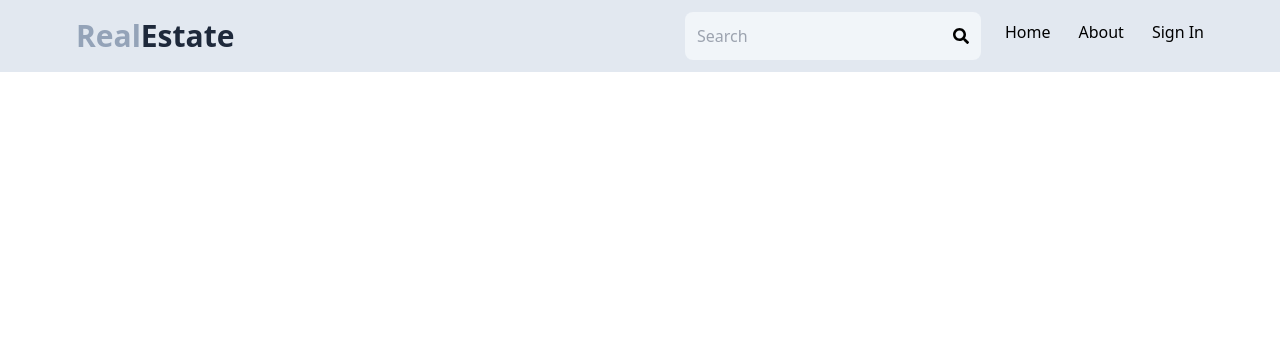
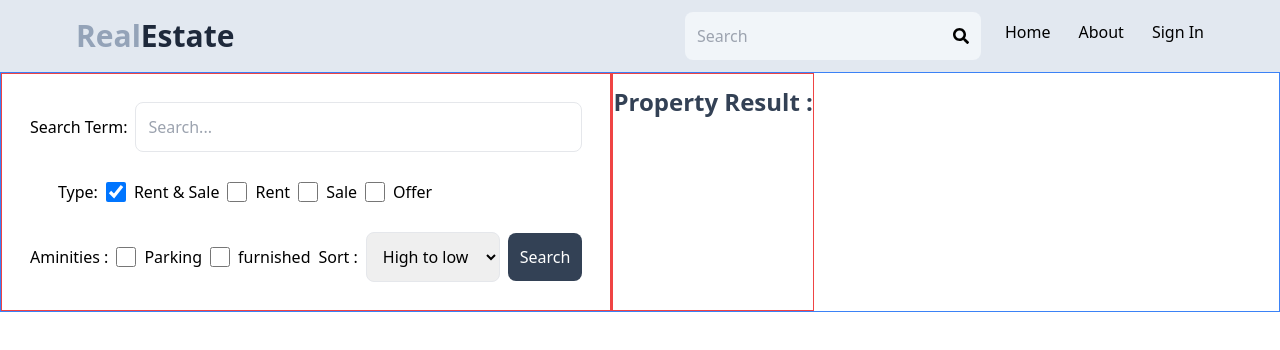
Before and after one commit to surajpa123/realStateWeb, a React (Vite) app in the folder frontEnd/: page /search in a window 1280 px wide. Shown: the top 350 px of the page. Built offline with nearby package versions, Linux system fonts and the light colour scheme; no server answers.

Commit message:
added searching fun in fronend side

```diff
--- a/frontEnd/src/App.jsx
+++ b/frontEnd/src/App.jsx
@@ -10,6 +10,7 @@ import { SignIn } from "./pages/SignIn";
 import { PrivateRoute } from "./components/PrivateRoute";
 import  CreateListing  from "./pages/CreateListing";
 import { Listing } from "./pages/Listing";
+import { Search } from "./pages/Search";
 function App() {
   const [count, setCount] = useState(0);
 
@@ -28,6 +29,7 @@ function App() {
           <Route path="/create-listing" element={<CreateListing/>} />
           </Route>
           <Route path="/signin"  element= {<SignIn/>}/>
+          <Route path="/search" element = {<Search/>}></Route>
         </Routes>
       </BrowserRouter>
     </>
--- a/frontEnd/src/components/Header.jsx
+++ b/frontEnd/src/components/Header.jsx
@@ -22,7 +22,7 @@ urlParams.set('searchTerm', searchTerm);
 const searchQuery = urlParams.toString();
 navigate(`/search?${searchQuery}`)
 
-console.log(searchTerm)
+// console.log(searchTerm)
   }
 
   useEffect(()=>{
--- a/frontEnd/src/pages/Listing.jsx
+++ b/frontEnd/src/pages/Listing.jsx
@@ -44,7 +44,6 @@ export const Listing = () => {
           {
             method: "GET",
             headers: {
-              Authorization: "Bearer" + token,
               "Content-Type": "application/json",
             },
           }
@@ -67,6 +66,7 @@ export const Listing = () => {
     };
 
     getListings();
+
   }, [params]);
 
   console.log(listings);
--- /dev/null
+++ b/frontEnd/src/pages/Search.jsx
@@ -0,0 +1,221 @@
+import React, { useState, useEffect } from 'react'
+import { useNavigate } from 'react-router-dom'
+
+export const Search = () => {
+
+const [listing,setListings] = useState([]);
+const [loading, setLoading] = useState(false);
+
+const navigate = useNavigate();
+const [formData, setFormData]= useState({
+        searchTerm :'',
+        type:'all',
+        parking:false,
+        furnished:false,
+        offer:false,
+        sort:"created_at",
+        order:"desc"
+    })
+
+    const handelChange = (e)=>{
+
+    if(e.target.id == "searchTerm"){
+        setFormData({...formData,searchTerm:e.target.value})
+    }
+
+if(e.target.id == "rent" || e.target.id == "sale" || e.target.id == "all" ){
+setFormData({...formData,type:e.target.id})
+}
+if(e.target.id == "offer"){
+    setFormData({...formData,offer: formData.offer == true ? formData.offer = false : formData.offer = true })
+}
+if(e.target.id == "parking"){
+    setFormData({...formData,parking: formData.parking == true ? formData.parking = false : formData.parking = true })
+}
+if(e.target.id == "furnished"){
+    setFormData({...formData,furnished: formData.furnished == true ? formData.furnished = false : formData.furnished = true })
+}
+
+if(e.target.id == "sort_order"){
+           let sort = e.target.value.split("_")[0] || 'created_at'
+
+           let order = e.target.value.split("_")[1] || 'desc'
+
+           setFormData({...formData,sort,order})
+
+    }
+
+}
+
+const handelSubmit = (e)=>{
+
+    e.preventDefault();
+    const urlParams = new URLSearchParams();
+    urlParams.set("searchTerm", formData.searchTerm);
+    urlParams.set("type", formData.type);
+    urlParams.set("parking", formData.parking);
+    urlParams.set("furnished", formData.furnished);
+    urlParams.set("offer", formData.offer);
+
+    urlParams.set("order", formData.order);
+
+    const searchQuery = urlParams.toString();
+    navigate(`/search?${searchQuery}`)
+
+};
+
+
+useEffect(()=>{
+
+  const urlParams = new URLSearchParams(location.search);
+
+  const searchTermFromURL =   urlParams.get('searchTerm');
+  const type =   urlParams.get('type');
+  const parking =   urlParams.get('parking');
+  const furnished =   urlParams.get('furnished');
+  const offer =   urlParams.get('offer');
+  const order =   urlParams.get('order');
+  const sort =   urlParams.get('sort');
+
+
+  if(searchTermFromURL||type||parking||furnished||offer||order){
+    setFormData({
+        searchTerm:searchTermFromURL || "",
+        type:type || "all",
+        parking:parking === "true" ? true : false,
+        furnished:furnished === "true" ? true : false,
+        offer : offer === "true" ? true : false,
+        sort: sort || 'created_at',
+        order : order || 'desc',
+    })
+  }
+
+  const searchQuery = urlParams.toString();
+
+
+  const getListings = async ()=>{
+console.log(loading)
+    setLoading(true);
+    console.log(searchQuery)
+    try {
+      const res = await fetch(
+        `http://localhost:3000/api/listing/get?${searchQuery}`,
+        {
+          method: "GET",
+
+            // Authorization: "Bearer" + token,
+            "Content-Type": "application/json",
+
+        }
+      );
+
+      const data = await res.json();
+      console.log(data,'hey sea')
+
+    //   if (data.sucess == true) {
+    //     setShowListingsErrors(false);
+    //     setListings(data.listings);
+    //     setLoading(false);
+    //   }
+    //   if (data.sucess == false) {
+    //     setShowListingsErrors(true);
+    //   }
+    } catch (error) {
+    //   setShowListingsErrors(true);
+      console.log(error);
+    }
+
+
+  }
+
+  getListings();
+
+
+  },[location.search])
+
+  return (
+
+
+    <div className=' flex flex-col md:flex-row m-auto  border border-blue-500'>
+
+        <div className='p-7 border-r-2 border border-red-500'>
+
+            <form onSubmit={handelSubmit}>
+                <div className='flex items-center gap-2'>
+                    <label className='whitespace-nowrap' >Search Term:</label>
+                    <input onChange={handelChange}  className='border rounded-lg p-3 w-full' type="text" placeholder="Search..." name="search" id="searchTerm"/>
+                </div>
+                <div className='flex gap-2 items-center flex-wrap p-7'>
+                    <label>Type:</label>
+                    <div className='flex gap-2'>
+                    <input onChange={handelChange} checked={ formData.type == "all"} className='w-5' type="checkbox" id='all' />
+                    <span>Rent & Sale</span>
+                    </div>
+
+                    <div className='flex gap-2'>
+                    <input onChange={handelChange} checked = {formData.type == "rent"}  className='w-5' type="checkbox" id='rent' />
+                    <span>Rent</span>
+                    </div>
+
+                    <div className='flex gap-2'>
+                    <input onChange={handelChange} checked = {formData.type == "sale"}  className='w-5' type="checkbox" id='sale' />
+                    <span>Sale</span>
+                    </div>
+
+                    <div className='flex gap-2'>
+                    <input onChange={handelChange} checked = {formData.offer}  className='w-5' type="checkbox" id='offer' />
+                    <span>Offer</span>
+                    </div>
+                </div>
+
+
+                <div className='flex gap-2 items-center flex-wrap'>
+                    <label>Aminities :</label>
+                    <div className='flex gap-2'>
+                    <input onChange={handelChange} checked = {formData.parking} className='w-5' type="checkbox" id='parking' />
+                    <span>Parking</span>
+                    </div>
+
+                    <div className='flex gap-2'>
+                    <input  onChange={handelChange} checked = {formData.furnished}  className='w-5' type="checkbox" id='furnished' />
+                    <span>furnished</span>
+                    </div>
+
+
+                    <div className='flex items-center gap-2'>
+                        <label>Sort :</label>
+                        <select onChange={handelChange} className='border rounded-lg p-3' id="sort_order">
+
+                         <option value='regularPrice_desc' >High to low</option>
+
+                         <option value='regularPrice_asc'>Low to high</option>
+
+                         <option value="createdAt_desc">Latest</option>
+
+                         <option value="createdAt_asc">Oldest</option>
+
+                        </select>
+                    </div>
+
+<button className='bg-slate-700 p-3 rounded-lg  text-white'>Search</button>
+
+                </div>
+
+
+            </form>
+
+        </div>
+        <div className='border border-red-500'>
+           <h1 className='text-2xl font-semibold mt-3 text-slate-700'>Property Result :</h1>
+
+
+        </div>
+
+    </div>
+
+
+  )
+
+
+
+}
```
Also changed, not shown: 1 other file (tests, documents, lock files or other folders).
